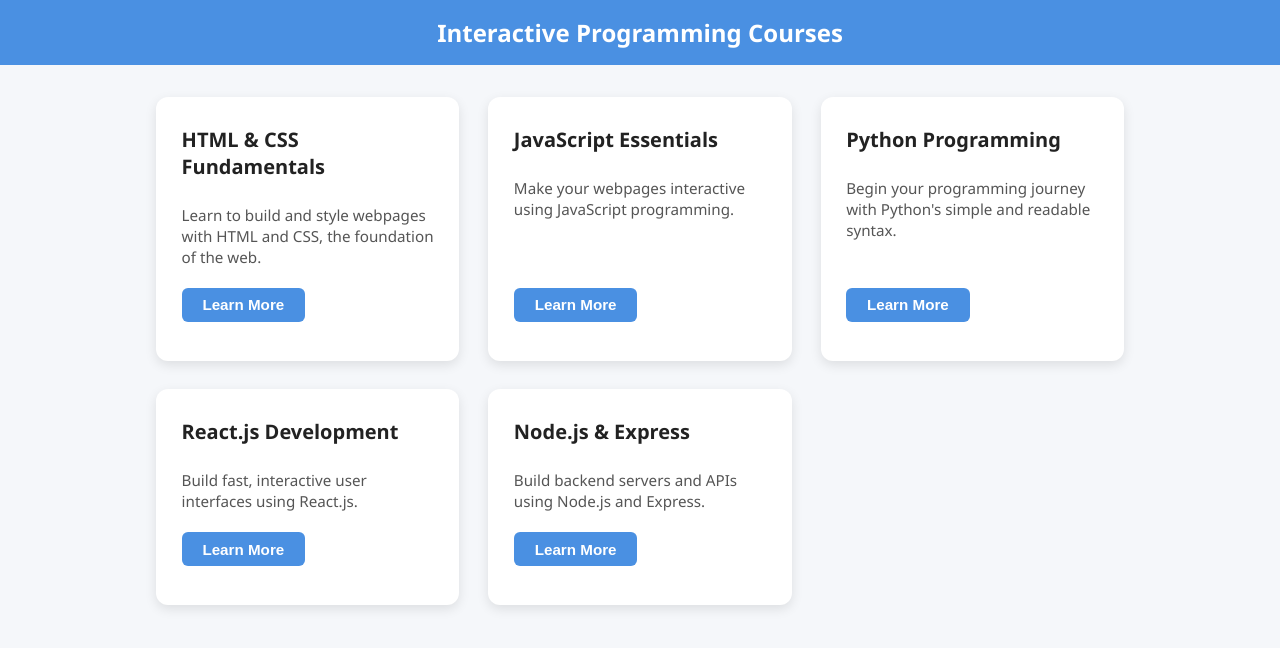
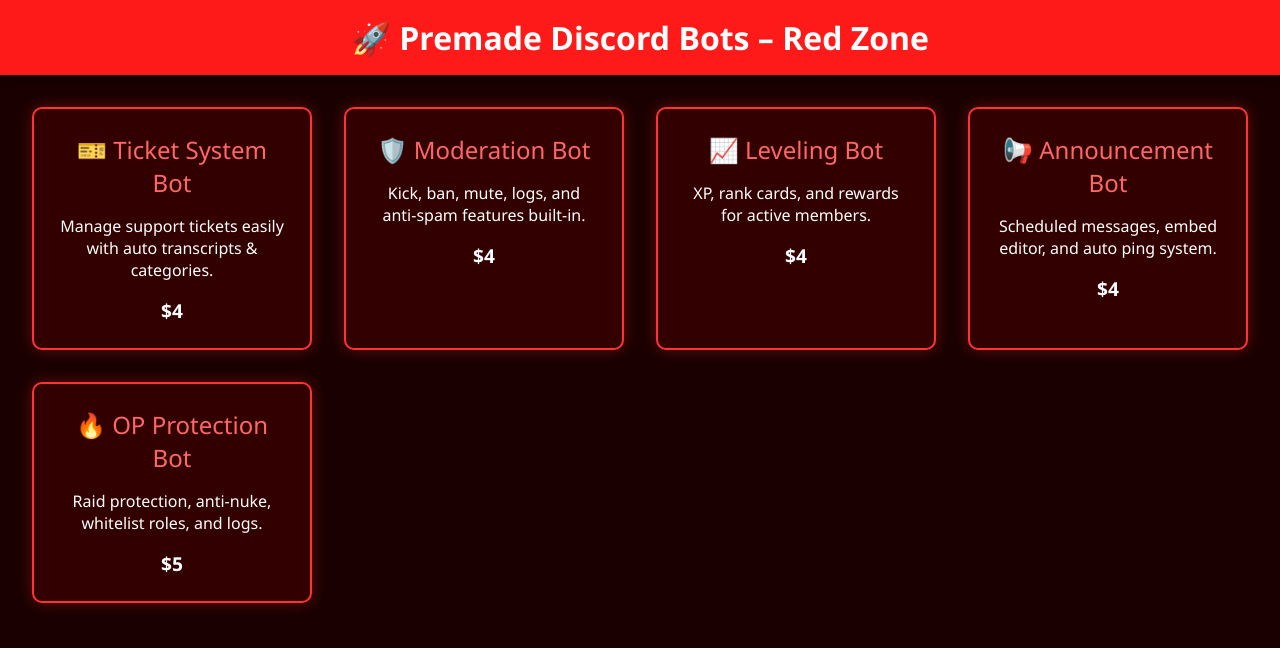
Before and after one commit to Clazton/programming-courses-site, a plain HTML site: page index.html in a window 1280 px wide. Drawn offline with Linux system fonts and the light colour scheme.

Commit message:
Update index.html

```diff
--- a/index.html
+++ b/index.html
@@ -1,37 +1,110 @@
 <!DOCTYPE html>
 <html lang="en">
 <head>
-<meta charset="UTF-8" />
-<meta name="viewport" content="width=device-width, initial-scale=1" />
-<title>Courses Redesign</title>
-<link rel="stylesheet" href="style.css" />
+  <meta charset="UTF-8">
+  <meta name="viewport" content="width=device-width, initial-scale=1.0">
+  <title>Premade Discord Bots</title>
+  <style>
+    body {
+      margin: 0;
+      font-family: 'Segoe UI', Tahoma, Geneva, Verdana, sans-serif;
+      background-color: #1a0000;
+      color: #fff;
+      overflow-x: hidden;
+    }
+
+    header {
+      background-color: #ff1a1a;
+      padding: 1rem 2rem;
+      text-align: center;
+      font-size: 2rem;
+      font-weight: bold;
+      box-shadow: 0 4px 8px rgba(0,0,0,0.4);
+      animation: fadeInDown 1s ease-out;
+    }
+
+    .bot-grid {
+      display: grid;
+      grid-template-columns: repeat(auto-fit, minmax(280px, 1fr));
+      gap: 2rem;
+      padding: 2rem;
+    }
+
+    .bot-card {
+      background-color: #330000;
+      border: 2px solid #ff3333;
+      border-radius: 10px;
+      padding: 1.5rem;
+      text-align: center;
+      box-shadow: 0 0 15px rgba(255, 51, 51, 0.3);
+      transition: transform 0.3s ease, box-shadow 0.3s ease;
+      animation: fadeInUp 0.8s ease;
+    }
+
+    .bot-card:hover {
+      transform: scale(1.05);
+      box-shadow: 0 0 25px rgba(255, 51, 51, 0.6);
+    }
+
+    .bot-title {
+      font-size: 1.5rem;
+      margin-bottom: 0.5rem;
+      color: #ff6666;
+    }
+
+    .bot-price {
+      font-size: 1.2rem;
+      margin-top: 0.5rem;
+      font-weight: bold;
+      color: #ffffff;
+    }
+
+    @keyframes fadeInDown {
+      from { opacity: 0; transform: translateY(-20px); }
+      to { opacity: 1; transform: translateY(0); }
+    }
+
+    @keyframes fadeInUp {
+      from { opacity: 0; transform: translateY(20px); }
+      to { opacity: 1; transform: translateY(0); }
+    }
+  </style>
 </head>
 <body>
+  <header>
+    🚀 Premade Discord Bots – Red Zone
+  </header>
 
-<header>Interactive Programming Courses</header>
+  <section class="bot-grid">
+    <div class="bot-card">
+      <div class="bot-title">🎫 Ticket System Bot</div>
+      <p>Manage support tickets easily with auto transcripts & categories.</p>
+      <div class="bot-price">$4</div>
+    </div>
 
-<main>
-  <section class="courses-grid" id="coursesGrid">
-    <!-- Course cards inserted here dynamically -->
+    <div class="bot-card">
+      <div class="bot-title">🛡️ Moderation Bot</div>
+      <p>Kick, ban, mute, logs, and anti-spam features built-in.</p>
+      <div class="bot-price">$4</div>
+    </div>
+
+    <div class="bot-card">
+      <div class="bot-title">📈 Leveling Bot</div>
+      <p>XP, rank cards, and rewards for active members.</p>
+      <div class="bot-price">$4</div>
+    </div>
+
+    <div class="bot-card">
+      <div class="bot-title">📢 Announcement Bot</div>
+      <p>Scheduled messages, embed editor, and auto ping system.</p>
+      <div class="bot-price">$4</div>
+    </div>
+
+    <div class="bot-card">
+      <div class="bot-title">🔥 OP Protection Bot</div>
+      <p>Raid protection, anti-nuke, whitelist roles, and logs.</p>
+      <div class="bot-price">$5</div>
+    </div>
   </section>
-</main>
-
-<!-- Modal -->
-<div class="modal-overlay" id="modalOverlay" role="dialog" aria-modal="true" aria-labelledby="modalTitle" tabindex="-1">
-  <div class="modal" role="document">
-    <button class="close-btn" id="closeModalBtn" aria-label="Close modal">&times;</button>
-    <h2 id="modalTitle"></h2>
-    <div class="content-section" id="modalContent"></div>
-
-    <section class="quiz-section" id="quizSection" hidden>
-      <h3>Quiz</h3>
-      <form id="quizForm"></form>
-      <button type="button" id="submitQuizBtn" class="quiz-submit-btn">Submit Quiz</button>
-      <div id="quizResult" class="quiz-result" aria-live="polite"></div>
-    </section>
-  </div>
-</div>
-
-<script src="script.js"></script>
 </body>
 </html>
```
